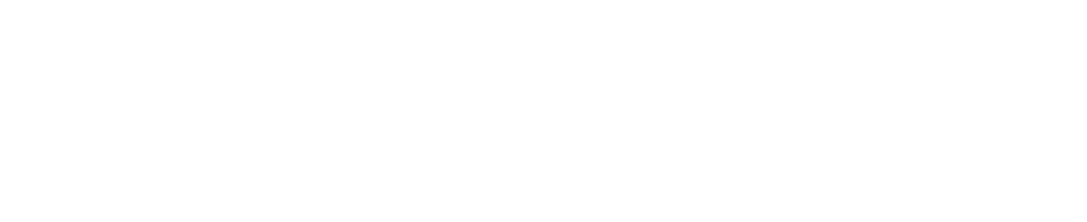
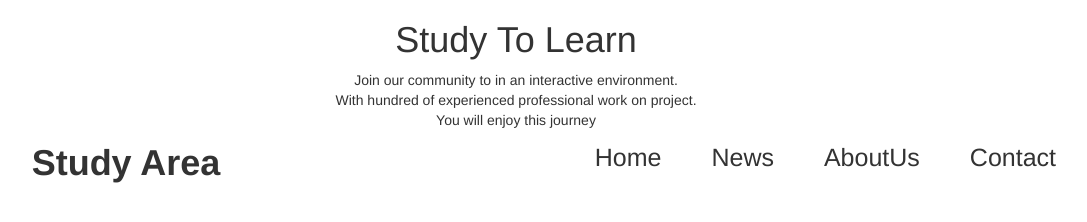
Before and after one commit to Ghulam121/WebSiteProject, a plain HTML site: page index.html in a window 1280 px wide. Shown: the whole page, without its empty margins (124-1211 px from the left). Drawn offline with nearby package versions, Linux system fonts and the light colour scheme.

Commit message:
navigation bar added

```diff
--- a/AboutUs.html
+++ b/AboutUs.html
@@ -1,11 +1,11 @@
 <html>
 <head>
-<title>Index</title>
-<style>
-h1,p{
-  text-align:center;
-}
-</style>
+<title>About Us</title>
+<link rel="stylesheet" href="design.css">
+</link>
+<link rel="stylesheet" href="https://maxcdn.bootstrapcdn.com/bootstrap/3.3.6/css/bootstrap.min.css"/>
+<script src="dynamic.js">
+</script>
 </head>
 <body>
 <h1>Study To Learn</h1>
@@ -14,5 +14,29 @@ h1,p{
  With hundred of experienced professional work on project.<br>
  You will enjoy this journey
  </p>
+ <header class="container">
+ <div class="row">
+ <h1 class="col-sm-4">Study Area</h1>
+   <nav class="col-sm-8 text-right">
+    <p>Home</p>
+    <p>News</p>
+    <p>AboutUs</p>
+	<p>Contact</p>
+   </nav>
+ </div>
+ </header>
+ <section class="container">
+ <div class="row">
+ <div class="col-sm-4 text-center">
+
+ </div>
+ <div class="col-sm-4 text-center">
+
+ </div>
+ <div class="col-sm-4 text-center">
+
+ </div>
+ </section>
+
 </body>
 </html>
--- a/design.css
+++ b/design.css
@@ -0,0 +1,29 @@
+h1,p{
+  text-align:center;
+}
+#block1{
+   background-color:#efeff0;
+   height:280px;
+}
+header .row{
+  display:flex;
+  align-items: center;
+}
+header h1 {
+  font-weight: 700;
+  margin: 0;
+}
+header nav {
+  display: flex;
+  justify-content: flex-end;
+}
+header p {
+  padding: 0 20px;
+  margin-right: 0;
+  font-size:25px;
+  padding-right:30px;
+}
+header p:hover {
+ border-radius:2px;
+ background-color:#efeff0
+}
--- a/index.html
+++ b/index.html
@@ -0,0 +1,42 @@
+<html>
+<head>
+<title>Index</title>
+<link rel="stylesheet" type="text/css" href="design.css">
+</link>
+<link rel="stylesheet" href="https://maxcdn.bootstrapcdn.com/bootstrap/3.3.6/css/bootstrap.min.css"/>
+<script src="dynamic.js">
+</script>
+</head>
+<body>
+<h1>Study To Learn</h1>
+<p>
+ Join our community to in an interactive environment.<br>
+ With hundred of experienced professional work on project.<br>
+ You will enjoy this journey
+ </p>
+ <header class="container">
+ <div class="row">
+ <h1 class="col-sm-4">Study Area</h1>
+   <nav class="col-sm-8 text-right">
+    <p>Home</p>
+    <p>News</p>
+    <p>AboutUs</p>
+	<p>Contact</p>
+   </nav>
+ </div>
+ </header>
+ <section class="container">
+ <div class="row">
+ <div class="col-sm-4 text-center">
+
+ </div>
+ <div class="col-sm-4 text-center">
+
+ </div>
+ <div class="col-sm-4 text-center">
+
+ </div>
+ </section>
+
+</body>
+</html>
```
Also changed, not shown: contact.html (+29 -5 lines), home.html (+28 -5 lines).
